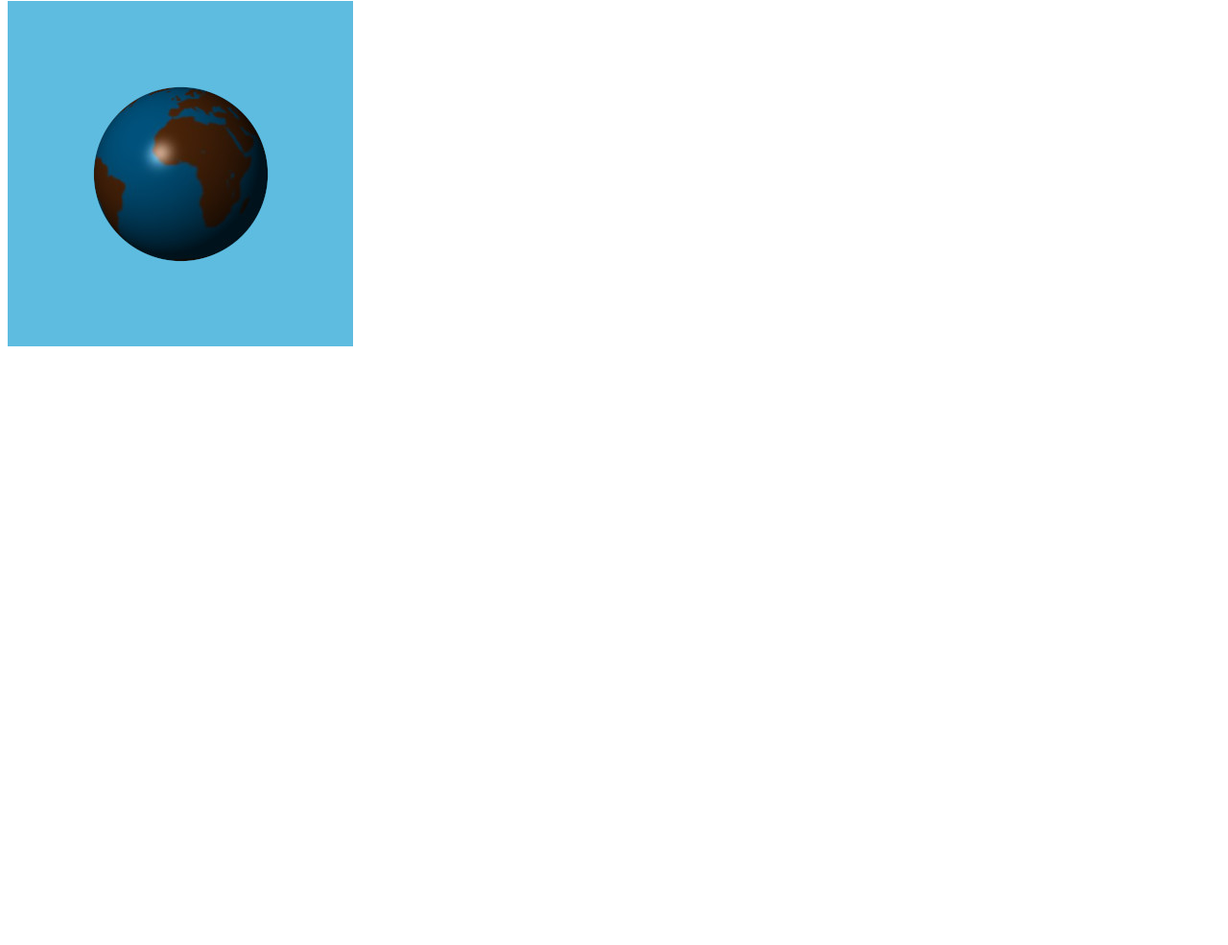
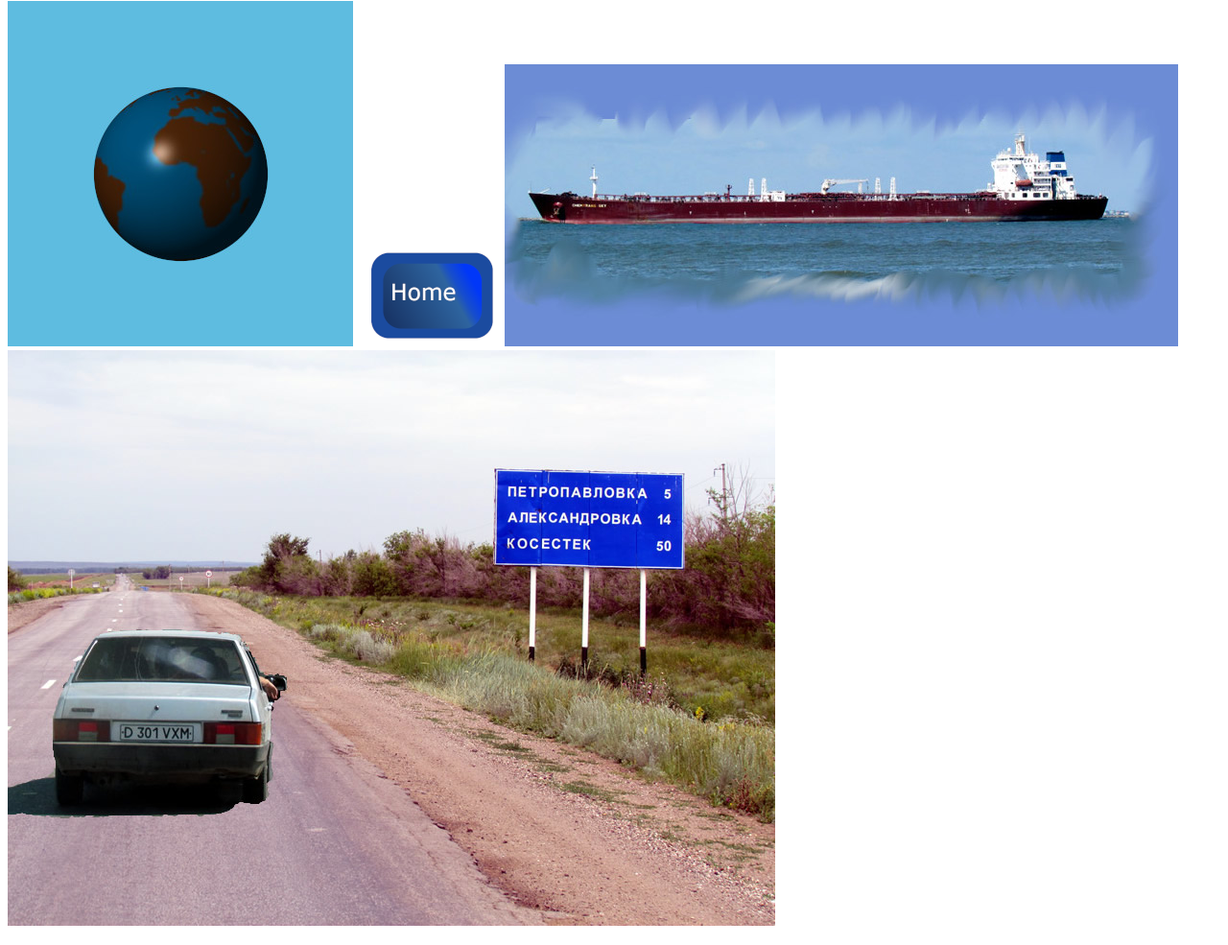
Before and after one commit to aahilgilani/aahilgilani.github.io, a plain HTML site: page index.html in a window 1280 px wide. Shown: the part 2426-3411 px from the top of the page at 96% size. Before the commit the page ends 2807 px from the top, so only its background shows below. Drawn offline with Linux system fonts and the light colour scheme.

Commit message:
4-1 4-2 4-3

```diff
--- a/index.html
+++ b/index.html
@@ -32,6 +32,9 @@
              <img src="Images/2-3.jpg">
              <img src="Images/3-1a.jpg">
              <img src="Images/3-2a.jpg">
+             <img src="Images/4-1.png">
+             <img src="Images/4-2.jpg">
+             <img src="Images/4-3.jpg">
          </p>
 
     </body>
```
Also changed, not shown: Images/4-1.png (added), Images/4-2.jpg (added), Images/4-3.jpg (added).
